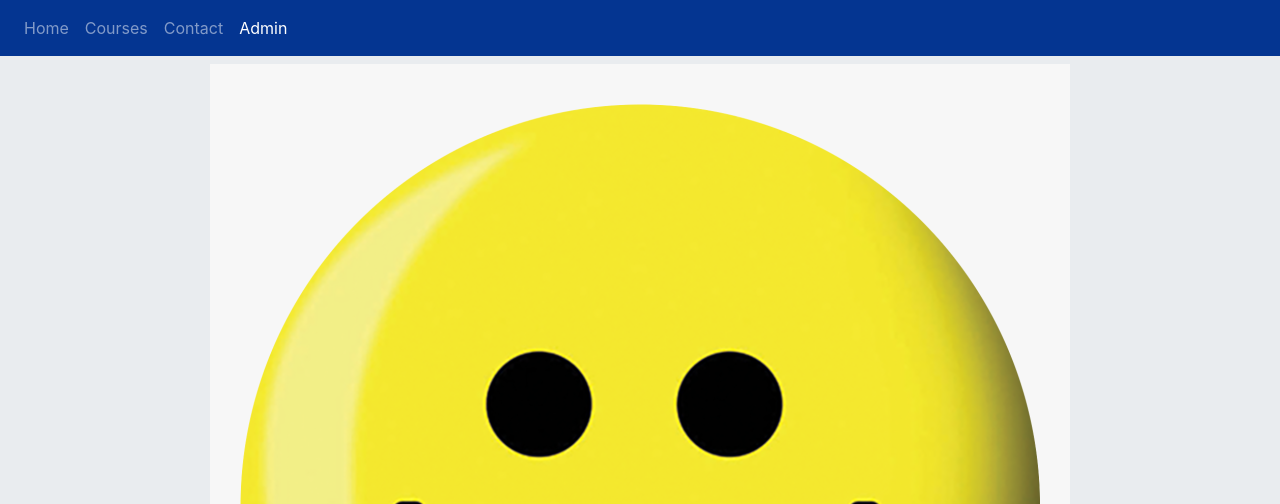
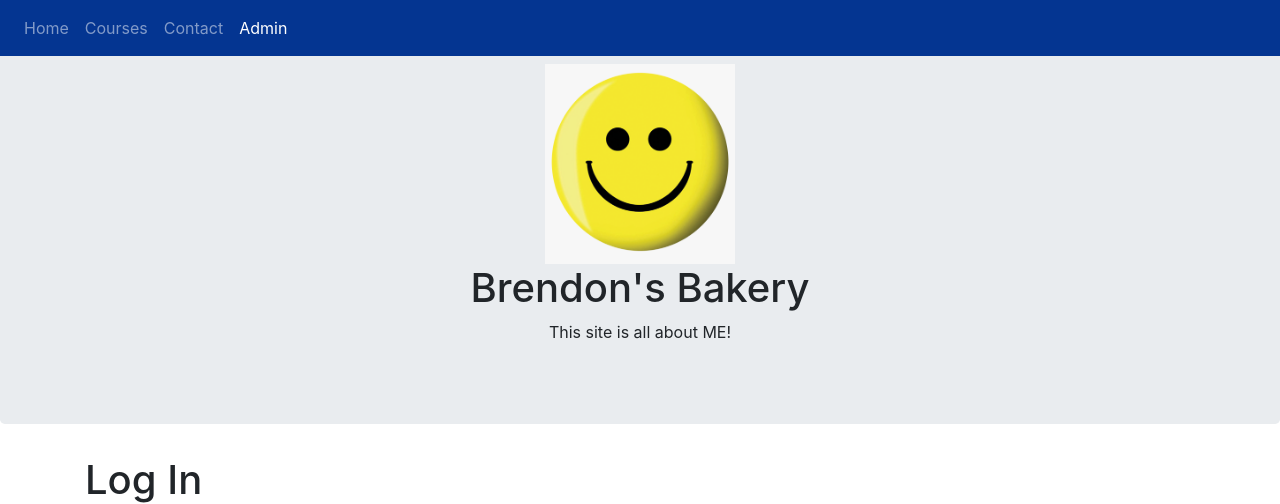
Before and after one commit to Brendonanderson2/DS774-assignment1, a Flask app: page /admin in a window 1280 px wide. Shown: the top 504 px of the page. Run offline with Flask 2, Linux system fonts and the light colour scheme; some libraries are stand-ins or nearby versions.

Commit message:
Update base.html

```diff
--- a/templates/base.html
+++ b/templates/base.html
@@ -26,7 +26,7 @@
   <!-- jumbotron -->
   <div class="jumbotron text-center">
     <!-- Your Image here -->
-    <img src="{{url_for('static',filename='smile.png')}}" alt="">
+    <img src="{{url_for('static',filename='smile.png')}}" alt="" style="height: 200px">
 
     <!-- rounded -->
     <!-- <img src="{{url_for('static',filename='smile.png')}}" class="rounded-circle" alt=""> -->
```
